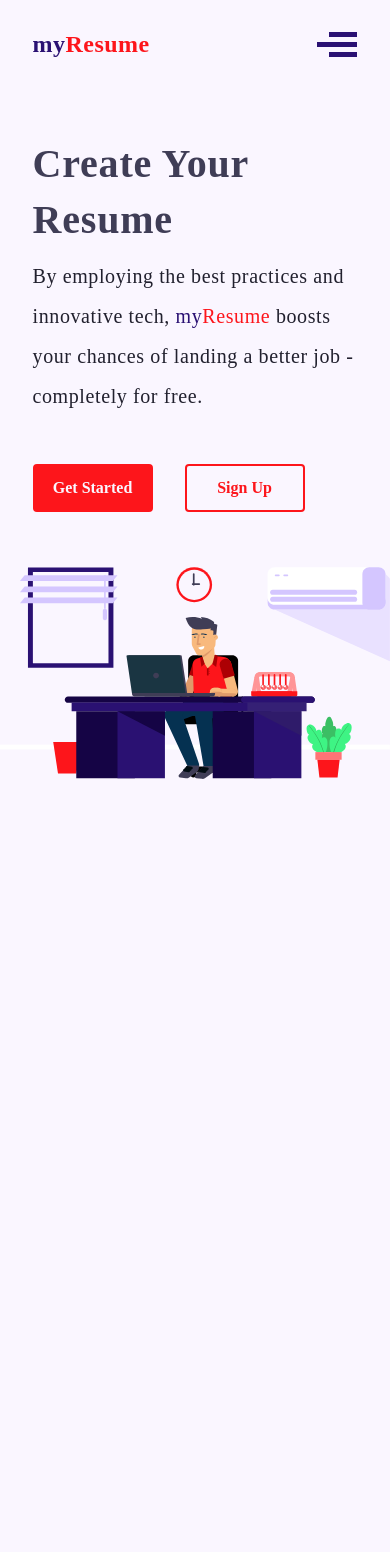
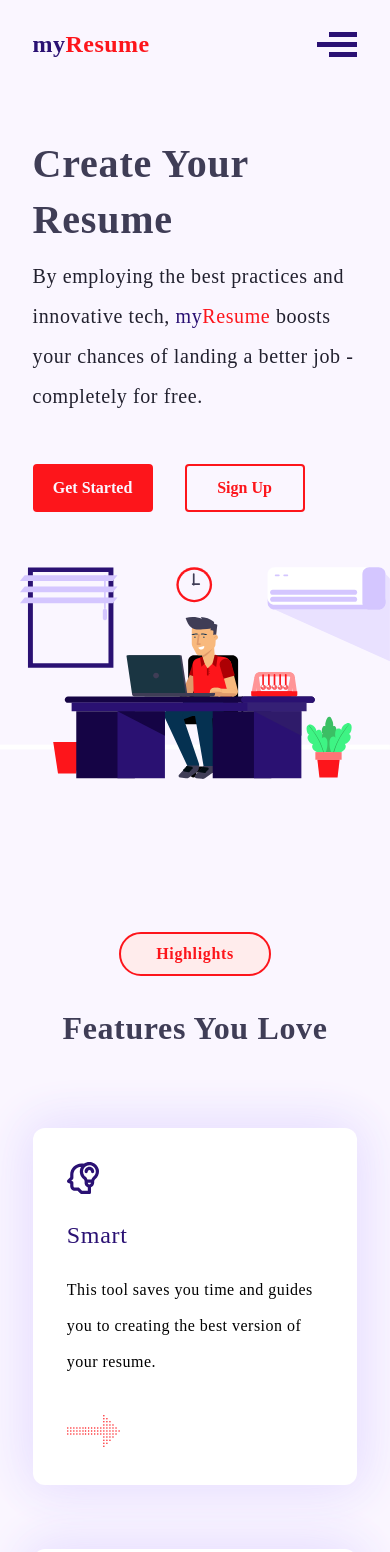
Before and after one commit to steph-crown/myResume-app, a React (Create React App) app: page / in a window 390 px wide. Shown: the top 1552 px of the page. Before the commit the page ends 844 px from the top, so only its background shows below. Built offline with nearby package versions, Linux system fonts and the light colour scheme.

Commit message:
Completed the styles for Highlights.jsx and Box.jsx components and made them responsive on all screens. Hover effect not added yet

```diff
--- a/src/components/HomePage/Banner.jsx
+++ b/src/components/HomePage/Banner.jsx
@@ -1,6 +1,7 @@
 import React from 'react';
 import bannerIllustration from './../../assets/man-typing.svg';
 import './../../css/HomePage/Banner.css';
+
 
 const Banner = () => {
     return (
--- a/src/components/HomePage/Box.jsx
+++ b/src/components/HomePage/Box.jsx
@@ -1,5 +1,7 @@
 import React, { Component } from 'react';
-import NavBar from './NavBar'
+import './../../css/HomePage/Box.css';
+import { ReactComponent as Arrow} from '../Svgs/Arrow.svg';
+
 
 
 class Box extends Component {
@@ -12,10 +14,11 @@ class Box extends Component {
 
     render() {
         return (
-            <div className="box">
-                <this.props.icon fill="#2a1173"/>
+            <div className="box" >
+                <this.props.icon fill="#2a1173" className="icon"/>
                 <h5>{this.props.header}</h5>
                 <p>{this.props.text}</p>
+                <Arrow />
             </div>
         );
     }
--- a/src/components/HomePage/Highlights.jsx
+++ b/src/components/HomePage/Highlights.jsx
@@ -52,7 +52,7 @@ class Highlights extends Component {
         return (
             <div className="highlights">
                 <div className="tag">Highlights</div>
-                <h2>Features You <br /> Love</h2>
+                <h2>Features You Love</h2>
                 <section className="box-container">
                     {highlights}
                 </section>
--- a/src/components/HomePage/index.jsx
+++ b/src/components/HomePage/index.jsx
@@ -1,6 +1,7 @@
 import React, { Component } from 'react';
-import NavBar from './NavBar'
-import Banner from './Banner'
+import NavBar from './NavBar';
+import Banner from './Banner';
+import Highlights from './Highlights';
 
 class index extends Component {
     render() {
@@ -8,6 +9,7 @@ class index extends Component {
             <div>
                 <NavBar />
                 <Banner />
+                <Highlights />
             </div>
         );
     }
--- a/src/css/HomePage/Banner.css
+++ b/src/css/HomePage/Banner.css
@@ -69,11 +69,11 @@ b {
     }
 
     .left, .right {
-        width: 100%;
+        width: 100vw;
     }
 
     .right img {
-        width: 100vw;
+        width: 100%;
         height: calc(0.616 * 100vw);
         margin-top: 40px;
     }
--- /dev/null
+++ b/src/css/HomePage/Box.css
@@ -0,0 +1,63 @@
+:root {
+    --lheight: calc(328 / 304);
+    --lpad: calc(32 / 304);
+    --liconpad: calc(16 / 304);
+    --lppad: calc(32 / 304);
+    --width: calc(100vw * var(--l304));
+    --medwidth: calc(344 / 1024 * 100vw);
+    --pad: calc(100vw * var(--l120));
+    --smallwidth: calc(100vw - var(--pad) - var(--pad));
+}
+
+.box {
+    background-color: #ffffff;
+
+    width: var(--width);
+    box-shadow: -4px -4px 50px #E9E1FF, 4px 4px 50px #E9E1FF;
+    border-radius: 12px;
+    padding: calc(var(--lpad) * var(--width));
+    margin-bottom: 64px;
+}
+
+.icon, .box h5 {
+    margin-bottom: calc(var(--liconpad) * var(--width));
+}
+
+.box p {
+    margin-bottom: calc(var(--lppad) * var(--width));
+}
+
+h5 {
+    color: var(--purple);
+}
+
+
+@media (max-width: 1024px) {
+    .box {
+        width: var(--medwidth);
+        padding: calc(var(--lpad) * var(--medwidth));
+    }
+
+    .icon, .box h5 {
+        margin-bottom: calc(var(--liconpad) * var(--medwidth));
+    }
+
+    .box p {
+        margin-bottom: calc(var(--lppad) * var(--medwidth));
+    }
+}
+
+@media (max-width: 454px) {
+    .box {
+        padding: calc(var(--lpad) * var(--smallwidth));
+        width: var(--smallwidth);
+    }
+
+    .icon, .box h5 {
+        margin-bottom: calc(var(--liconpad) * var(--smallwidth));
+    }
+
+    .box p {
+        margin-bottom: calc(var(--lppad) * var(--smallwidth));
+    }
+}
--- a/src/css/HomePage/Highlights.css
+++ b/src/css/HomePage/Highlights.css
@@ -2,3 +2,17 @@
     padding: 0 calc(100vw * var(--l120));
     margin-top: 88px;
 }
+
+.highlights h2 {
+    text-align: center;
+    margin-top: 32px;
+    color: var(--black);
+}
+
+.box-container {
+    margin: auto;
+    margin-top: 80px;
+    display: flex;
+    justify-content: space-between;
+    flex-wrap: wrap;
+}
--- a/src/css/HomePage/NavBar.css
+++ b/src/css/HomePage/NavBar.css
@@ -78,7 +78,3 @@ a {
         display: flex;
     }
 }
-
-@media (max-width: 414px) {
-
-}
--- a/src/css/index.css
+++ b/src/css/index.css
@@ -9,6 +9,8 @@
   --l24: calc(24 / 1438);
   --l120: calc(120 / 1438);
   --l736: calc(736 / 1438);
+  --l304: calc(304 / 1438);
+  --l144: calc(144 / 1438);
 }
 /* ABOVE, variables starting with l indicates length relative to the width of the frame used in the ui design */
 
@@ -20,7 +22,7 @@
       Mobile - x < 415
 */
 
-@import url('https://fonts.googleapis.com/css2?family=Nunito+Sans:wght@600;800;900&family=Poppins:wght@400;500;800;900&display=swap');
+@import url('https://fonts.googleapis.com/css2?family=Nunito+Sans:wght@300;600;800;900&family=Poppins:wght@400;500;800;900&display=swap');
 
 /* general selector */
 * {
@@ -43,7 +45,7 @@ body {
 }
 
 /* FONT STYLES ALL SIZES*/
-h1, h2, h4, h6, h5, a, b {
+h1, h2, h4, h6, h5, a, b, p, .tag {
   font-style: normal;
 }
 h1, h4 {
@@ -60,21 +62,23 @@ h2, h4 {
   letter-spacing: 0.02em;
 }
 
-h4, h6, a {
+h4, h6, a, p, .tag {
   font-family: "Nunito Sans"
 }
 
-h1, h5 {
+h1, h5, p {
   letter-spacing: 0.03em;
 }
 
 h5, h6, a {
-  line-height: 48px;
+  line-height: 40px;
 }
 
 
 h2 {
   font-weight: 800;
+  font-size: 48px;
+  line-height: 64px;
 }
 
 h4 {
@@ -82,7 +86,7 @@ h4 {
   line-height: 56px;
 }
 h5 {
-  font-weight: normal;
+  font-weight: 400;
   font-size: 24px;
 }
 h6, a {
@@ -102,12 +106,31 @@ b {
   letter-spacing: 0.03em;
 }
 
-/* @media (max-width: 1024px) {
-  h1, h2, h5 {
-    font-size: 48px;
-    line-height: 72px;
-  }
-} */
+p {
+  font-weight: 300;
+  font-size: 16px;
+  line-height: 36px;
+}
+
+.tag {
+  font-weight: bold;
+  font-size: 16px;
+  line-height: 40px;
+  display: flex;
+  align-items: center;
+  text-align: center;
+  justify-content: center;
+  letter-spacing: 0.04em;
+  color: var(--red);
+  margin: auto;
+  width: 152px;
+  background: #FFECEC;
+  border: 2px solid var(--red);
+  border-radius: 30px;
+}
+
+
+
 
 
 @media (max-width: 414px) {
@@ -127,13 +150,6 @@ b {
     line-height: 40px;
   }
 
-  h5 {
-    font-family: Poppins;
-    font-size: 16px;
-    line-height: 40px;
-    letter-spacing: 0.04em;
-  }
-
   a {
     line-height: 44px;
   }
```
Also changed, not shown: 1 other file (tests, documents, lock files or other folders).
